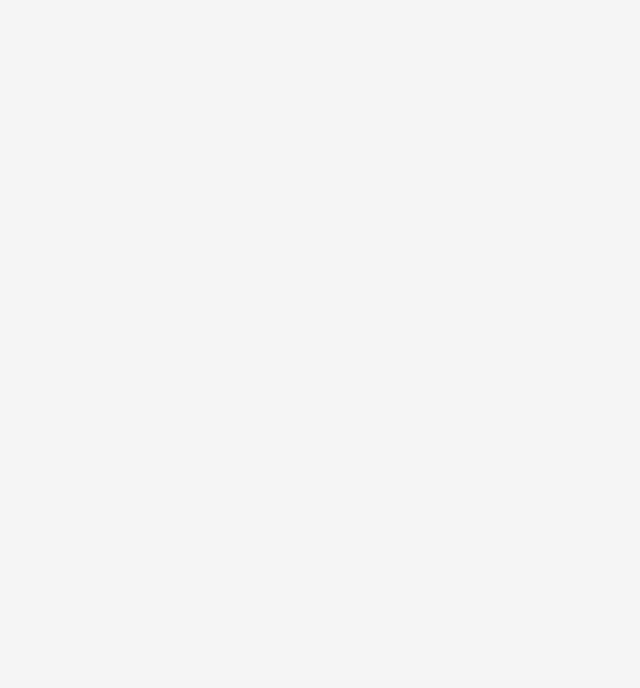
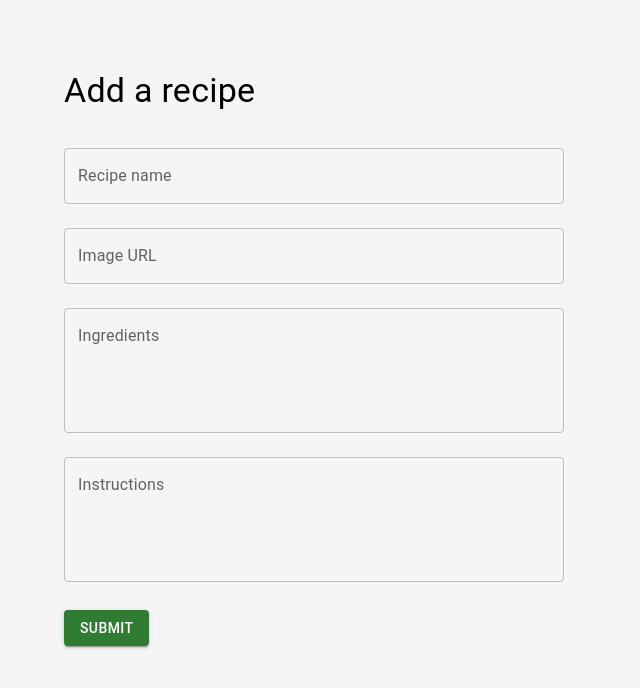
Before and after one commit to jeffGodonou/recipe-app, a React (Create React App) app: page /add-recipe in a window 1280 px wide. Before the commit this address had no page. Shown: the top 688 px of the page, without its empty margins (0-640 px from the left). Built offline with nearby package versions, Linux system fonts and the light colour scheme.

Commit message:
Adding an option to add a personal recipe

```diff
--- a/src/App.js
+++ b/src/App.js
@@ -1,15 +1,23 @@
-import React from 'react';
+import React, { useState } from 'react';
 import {BrowserRouter as Router, Route, Routes} from 'react-router-dom';
 import Home from './components/Home';
 import Recipe from './components/Recipe';
+import AddRecipeForm from './components/AddRecipeForm';
 import './App.scss'
 
 const App = () => {
+    const [recipes, setRecipes] = useState([]);
+
+    const handleAddRecipe = (newRecipe) => {
+        setRecipes([...recipes, newRecipe]);
+    };
+
     return (
         <Router>
             <Routes>
-                <Route exact path="/" element={<Home/>}/>
+                <Route exact path="/" element={<Home recipes={recipes} onAddRecipe={ handleAddRecipe }/>} />
                 <Route path="/recipe/:id" element={<Recipe/>}/>
+                <Route path="/add-recipe" element={<AddRecipeForm onAddRecipe={ handleAddRecipe }/>} />
             </Routes>
         </Router>
     );
--- /dev/null
+++ b/src/components/AddRecipeForm.js
@@ -0,0 +1,80 @@
+import React, { useState } from "react";
+import { TextField, Button, Container, Typography } from "@mui/material";
+import { useNavigate } from "react-router-dom";
+import './AddRecipeForm.scss';
+
+const AddRecipeForm = ({ onAddRecipe }) => {
+    const [name, setName] = useState('');
+    const [image, setImage] = useState('');
+    const [ingredients, setIngredients] = useState('');
+    const [instructions, setInstructions] = useState('');
+    const navigate = useNavigate();
+
+    const handleSubmit = (e) => {
+        e.preventDefault();
+        const newRecipe = {
+                            name,
+                            image,
+                            ingredients,
+                            instructions,
+                            personal: true
+                        };
+        onAddRecipe(newRecipe);
+        navigate('/');
+    };
+
+    return (
+        <Container className="add-recipe-form">
+            <Typography variant="h4">
+                Add a recipe
+            </Typography>
+            <form onSubmit={ handleSubmit }>
+                <TextField
+                    label="Recipe name"
+                    value={name}
+                    onChange={(e) => setName(e.value.target)}
+                    fullWidth
+                    margin="normal"
+                    color="success"
+                />
+                <TextField
+                    label="Image URL"
+                    value={image}
+                    onChange={(e) => setImage(e.value.target)}
+                    fullWidth
+                    margin="normal"
+                    color="success"
+                />
+                <TextField
+                    label="Ingredients"
+                    multiline
+                    rows={4}
+                    value={ingredients}
+                    onChange={(e) => setIngredients(e.value.target)}
+                    fullWidth
+                    margin="normal"
+                    color="success"
+                />
+                <TextField
+                    label="Instructions"
+                    multiline
+                    rows={4}
+                    value={instructions}
+                    onChange={(e) => setInstructions(e.value.target)}
+                    fullWidth
+                    margin="normal"
+                    color="success"
+                />
+                <Button
+                    type="submit"
+                    variant="contained"
+                    color="success"
+                >
+                    Submit
+                </Button>
+            </form>
+        </Container>
+    );
+};
+
+export default AddRecipeForm;
--- /dev/null
+++ b/src/components/AddRecipeForm.scss
@@ -0,0 +1,21 @@
+.add-recipe-form {
+    display: flex;
+    flex-direction: column;
+    justify-content: center;
+    align-items: center;
+    padding: 20px;
+    margin-top: 50px;
+
+    form {
+        width: 100%;
+        max-width: 500px;
+    }
+
+    .MuiTypography-root {
+        margin-bottom: 20px;
+    }
+
+    .MuiButton-root {
+        margin-top: 20px;
+    }
+}
--- a/src/components/Home.js
+++ b/src/components/Home.js
@@ -10,6 +10,16 @@ const Home = () => {
 
   const handleSearchChange = (event) => {
     setSearchTerm(event.target.value);
+  };
+
+  const handleAddRecipe = () => {
+    const newRecipe = {
+      name: 'New personal recipe',
+      image: 'path/to/image.jpeg',
+      personal: true,
+    };
+
+    setRecipes([...recipes, newRecipe]);
   };
 
   const debounceTimer = useRef(null); // used to reduce the number of requests sent and time them
@@ -66,7 +76,7 @@ const Home = () => {
           <div> Loading...</div>
         ): (
           <div className='carousel-container'>
-            <RecipeCarousel recipes = {recipes} />
+            <RecipeCarousel recipes={recipes}  onAddRecipe={handleAddRecipe} />
           </div>
       )}
     </div>
--- a/src/components/Recipe.js
+++ b/src/components/Recipe.js
@@ -98,8 +98,9 @@ const Recipe = () => {
                     fullWidth
                     value={notes}
                     onChange={handleNotesChange}
+                    color="success"
                 />
-                <Button variant="contained" color="primary" onClick={handleSaveNotes} style={{ marginTop: '10px' }}>
+                <Button variant="contained" color="success" onClick={handleSaveNotes} style={{ marginTop: '10px' }}>
                     Save Notes
                 </Button>
             </CardContent>
--- a/src/components/RecipeCarousel.js
+++ b/src/components/RecipeCarousel.js
@@ -1,10 +1,10 @@
 import React from 'react';
 import Slider from 'react-slick';
-import { Card, CardContent, CardMedia, Typography, IconButton } from '@mui/material';
+import { Card, CardContent, CardMedia, Typography, IconButton, Button } from '@mui/material';
 import AddIcon from '@mui/icons-material/Add';
 import 'slick-carousel/slick/slick.css';
 import 'slick-carousel/slick/slick-theme.css';
-import { Link } from 'react-router-dom';
+import { Link, useNavigate } from 'react-router-dom';
 import './RecipeCarousel.scss';
 
 const SampleNextArrow = (props) => {
@@ -32,6 +32,12 @@ const SamplePrevArrow = (props) => {
 }
 
 const RecipeCarousel = ({recipes}) => {
+    const navigate = useNavigate();
+
+    const handleAddRecipeClick = () => {
+        navigate('/add-recipe');
+    };
+
     if (!Array.isArray(recipes) || recipes.length === 0)
         return <div> There is no recipe to show </div>;
 
@@ -47,22 +53,25 @@ const RecipeCarousel = ({recipes}) => {
     };
 
     return (
-        < Slider {...settings}>
-        {
-            recipes.map((recipe) => (
-                <div key={recipe.idMeal}  className='carousel-card'>
-                <Card key={recipe.idMeal} sx={{ maxWidth: 345, margin: 'auto', boxShadow: 3}} className='recipe-card'>
+        <><Slider {...settings}>
+            {recipes.map((recipe) => (
+                <div key={recipe.idMeal} className='carousel-card'>
+                    <Card key={recipe.idMeal} sx={{ maxWidth: 345, margin: 'auto', boxShadow: 3 }} className='recipe-card'>
                         <CardMedia
                             component="img"
                             height="300"
                             image={recipe.strMealThumb}
-                        alt={recipe.strMeal}
-                    />
-                    <CardContent>
+                            alt={recipe.strMeal} />
+                        <CardContent className='card-content'>
                             <Typography gutterBottom variant="h5" component="div">
                                 {recipe.strMeal}
                             </Typography>
-                        <IconButton component={Link} to={`/recipe/${recipe.idMeal}`} color="primary">
+                            {recipe.personal && (
+                                <Typography variant='body2' color='textSecondary'>
+                                    Personal
+                                </Typography>
+                            )}
+                            <IconButton component={Link} to={`/recipe/${recipe.idMeal}`} color='success'>
                                 <AddIcon />
                             </IconButton>
                         </CardContent>
@@ -70,7 +79,16 @@ const RecipeCarousel = ({recipes}) => {
                 </div>
             ))}
         </Slider>
-
+        <div className='add-recipe-button'>
+                <Button
+                    variant='contained'
+                    color='success'
+                    onClick={handleAddRecipeClick}
+                >
+                    Add Recipe
+                </Button>
+        </div>
+        </>
     );
 };
 
--- a/src/components/RecipeCarousel.scss
+++ b/src/components/RecipeCarousel.scss
@@ -36,19 +36,23 @@
     box-shadow: 0 4px 8px rgba(0, 0, 0, 0.1);
     border-radius: 10px;
     text-align: center;
+
+    .card-content {
+        display: flex;
+        flex-direction: column;
+        justify-content: center;
+    }
 }
 
 .recipe-info {
     margin-top: 10px;
 }
 
-.recipe-button {
-    background-color: rgba(0, 0, 0, 0.5);
-    border: none;
-    color: white;
-    padding: 10px;
-    font-size: 20px;
+.add-recipe-button {
+    display: flex;
+    flex-direction: column;
+    justify-content: center;
+    align-items: center;
+    width: 100%;
     cursor: pointer;
-    border-radius: 50%;
-    margin-top: 10px;
 }
```
Lines whose indentation alone changed are shown as unchanged.
